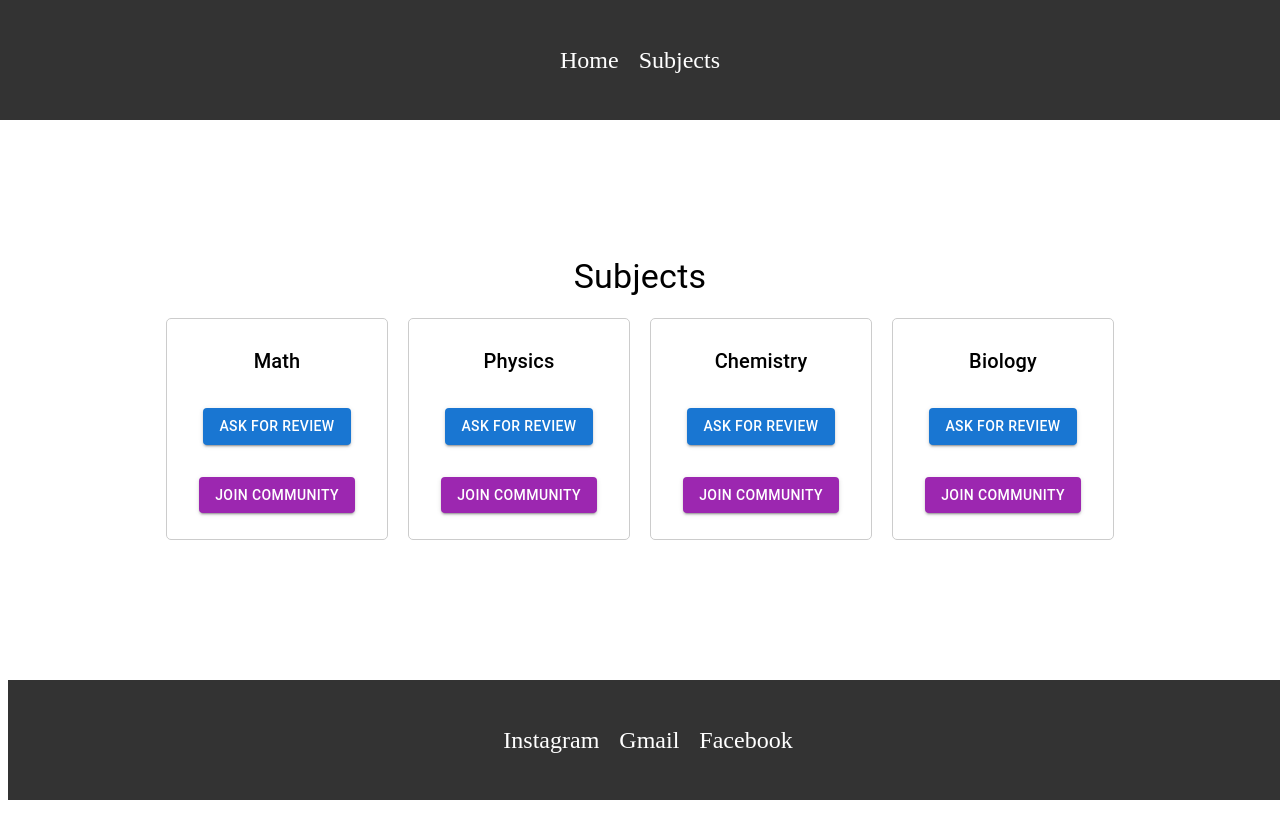
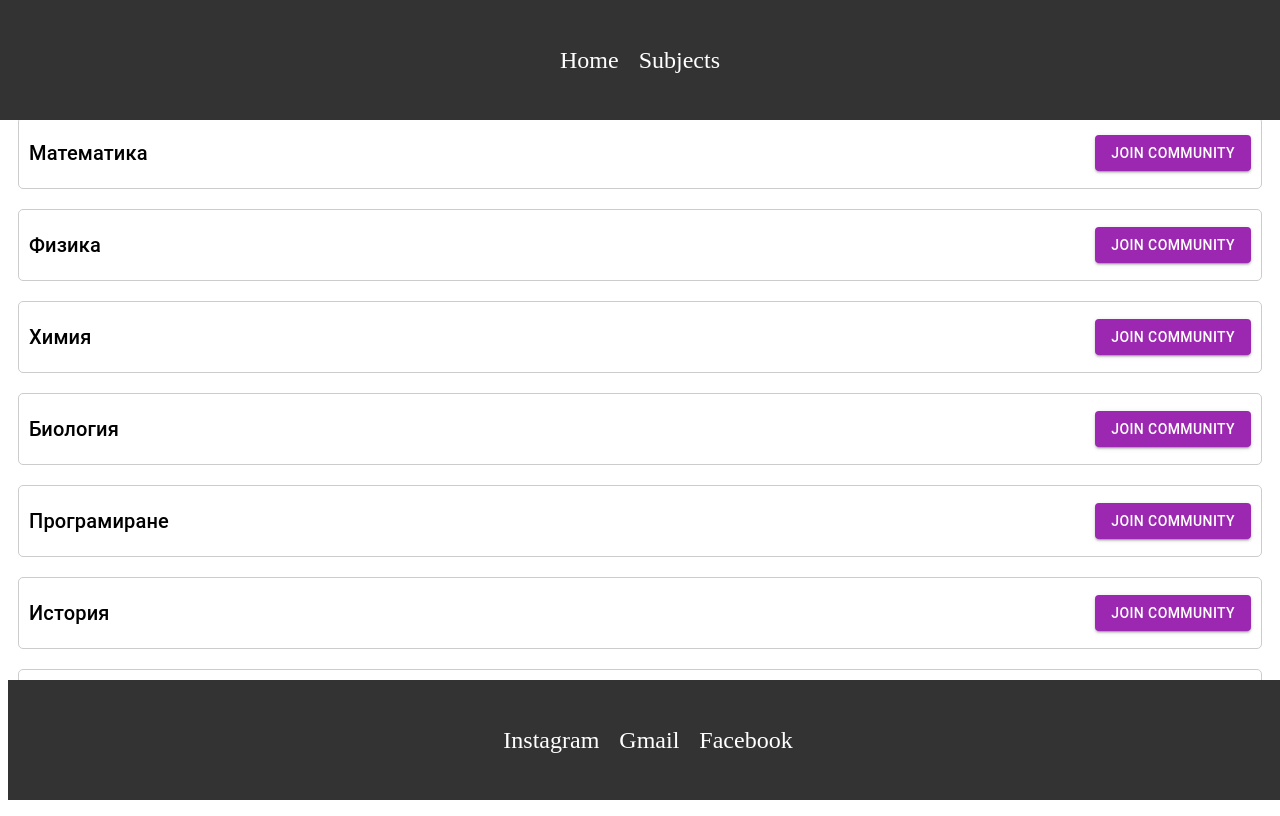
Before and after one commit to rangelovkiril/HTX, a Next.js app: page /subjects in a window 1280 px wide. Built offline with nearby package versions, Linux system fonts and the light colour scheme.

Commit message:
fixing subject page

```diff
--- a/src/pages/index.tsx
+++ b/src/pages/index.tsx
@@ -6,7 +6,7 @@ const HomePage = () => {
   return (
     <div className={styles["home-page"]}>
       <Navbar />
-      <div>
+      <div className={styles.content}>
         <h1>Добре дошли!</h1>
       </div>
       <Footer />
--- a/src/pages/subjects.tsx
+++ b/src/pages/subjects.tsx
@@ -1,30 +1,30 @@
 import Navbar from "../pages/navbar";
 import Footer from "../pages/Footer";
 import Link from "next/link";
-import { Box, Button, Typography } from "@mui/material";
+import { Box, Button, Typography, Grid } from "@mui/material";
 
 const SubjectBox = ({ name }) => {
   return (
     <Box
       sx={{
         display: "flex",
-        flexDirection: "column",
+        flexDirection: "row",
         alignItems: "center",
-        justifyContent: "space-around",
-        width: "200px",
-        height: "200px",
+        justifyContent: "space-between",
+        width: "100%",
+        height: "50px",
         border: "1px solid #ccc",
         borderRadius: "5px",
         padding: "10px",
         margin: "10px",
+        '&:hover': {
+          boxShadow: "0px 0px 10px rgba(0,0,0,0.1)",
+        },
       }}
     >
       <Typography variant="h6" component="div">
         {name}
       </Typography>
-      <Button variant="contained" color="primary">
-        Ask for review
-      </Button>
       <Button variant="contained" color="secondary">
         Join community
       </Button>
@@ -33,7 +33,15 @@ const SubjectBox = ({ name }) => {
 };
 
 const SubjectsPage = () => {
-  const subjects = ["Math", "Physics", "Chemistry", "Biology"];
+  const subjects = [
+    'Математика',
+    'Физика',
+    'Химия',
+    'Биология',
+    'Програмиране',
+    'История',
+    'Английски език',
+  ];
 
   return (
     <div>
@@ -58,6 +66,7 @@ const SubjectsPage = () => {
             justifyContent: "center",
             width: "100%",
             padding: "10px",
+            flexWrap: "wrap",
           }}
         >
           {subjects.map((subject, index) => (
--- a/src/styles/HomePage.module.css
+++ b/src/styles/HomePage.module.css
@@ -4,8 +4,13 @@
   display: flex;
   flex-direction: column;
   justify-content: center;
+  padding-top: 80px;
 }
 
 .home-page h1 {
   margin-bottom: 25px;
 }
+
+.content {
+  margin-top: 80px;
+}
```
